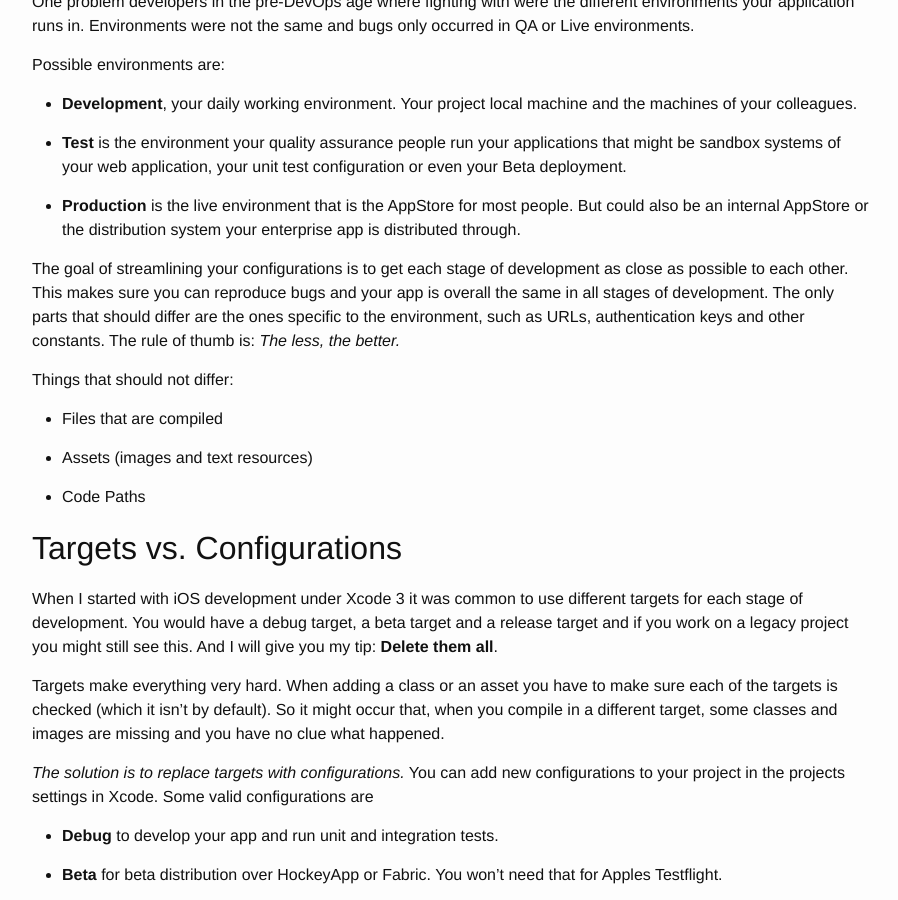
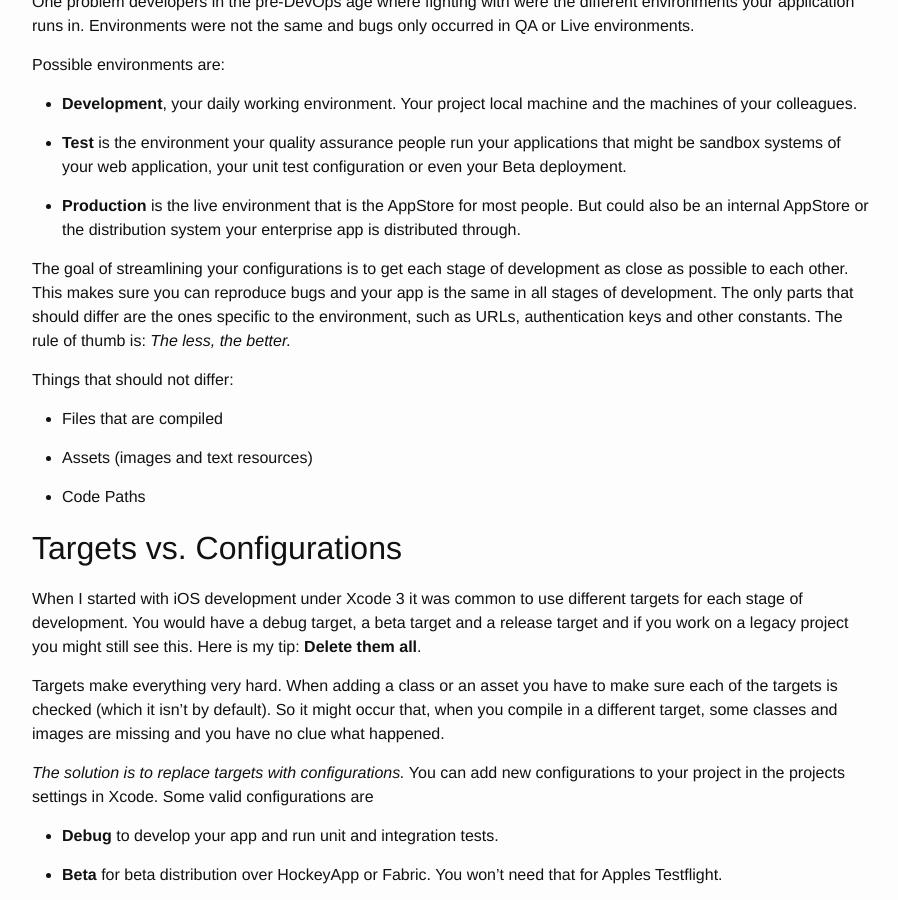
Before and after one commit to nerdishbynature/nerdishbynature.github.io, a Jekyll site: the page built from _posts/2015-06-01-devops-configurations.md, in a window 1280 px wide and 900 px high, scrolled down 378 px. Shown: the whole window, without its empty margins (188-1086 px from the left). Built offline with Jekyll 4.4.1, drawn with Linux system fonts in a browser that asks for light colours; comment, search, counter and statistics services are not loaded; some of the changed text lies outside the part shown.

Commit message:
Spellcheck

```diff
--- a/_posts/2015-06-01-devops-configurations.md
+++ b/_posts/2015-06-01-devops-configurations.md
@@ -21,7 +21,7 @@
 
 - **Production** is the live environment that is the AppStore for most people. But could also be an internal AppStore or the distribution system your enterprise app is distributed through.
 
-The goal of streamlining your configurations is to get each stage of development as close as possible to each other. This makes sure you can reproduce bugs and your app is overall the same in all stages of development.
+The goal of streamlining your configurations is to get each stage of development as close as possible to each other. This makes sure you can reproduce bugs and your app is the same in all stages of development.
 The only parts that should differ are the ones specific to the environment, such as URLs, authentication keys and other constants. The rule of thumb is: _The less, the better._
 
 Things that should not differ:
@@ -34,7 +34,7 @@
 
 ## Targets vs. Configurations
 
-When I started with iOS development under Xcode 3 it was common to use different targets for each stage of development. You would have a debug target, a beta target and a release target and if you work on a legacy project you might still see this. And I will give you my tip: **Delete them all**.
+When I started with iOS development under Xcode 3 it was common to use different targets for each stage of development. You would have a debug target, a beta target and a release target and if you work on a legacy project you might still see this. Here is my tip: **Delete them all**.
 
 Targets make everything very hard. When adding a class or an asset you have to make sure each of the targets is checked (which it isn't by default). So it might occur that, when you compile in a different target, some classes and images are missing and you have no clue what happened.
 
@@ -77,7 +77,7 @@
 ## Make it configurable
 
 If you are in need for different API endpoints for each stage, it is best to make them choosable from within the app.
-Use a small `UITableView` to list them and let your beta users choose the environment they want to test in. This makes sure you don't depend on a configuration and everything is exchangeable and it also leads to cleaner code as the options are clearly identified and documented.
+Use a small `UITableView` to list them and let your beta users choose the environment they want to test in. This makes sure you don't depend on a configuration, everything is exchangeable and it also leads to cleaner code as the options are clearly identified and documented.
 
 ## Conclusion
 
```
